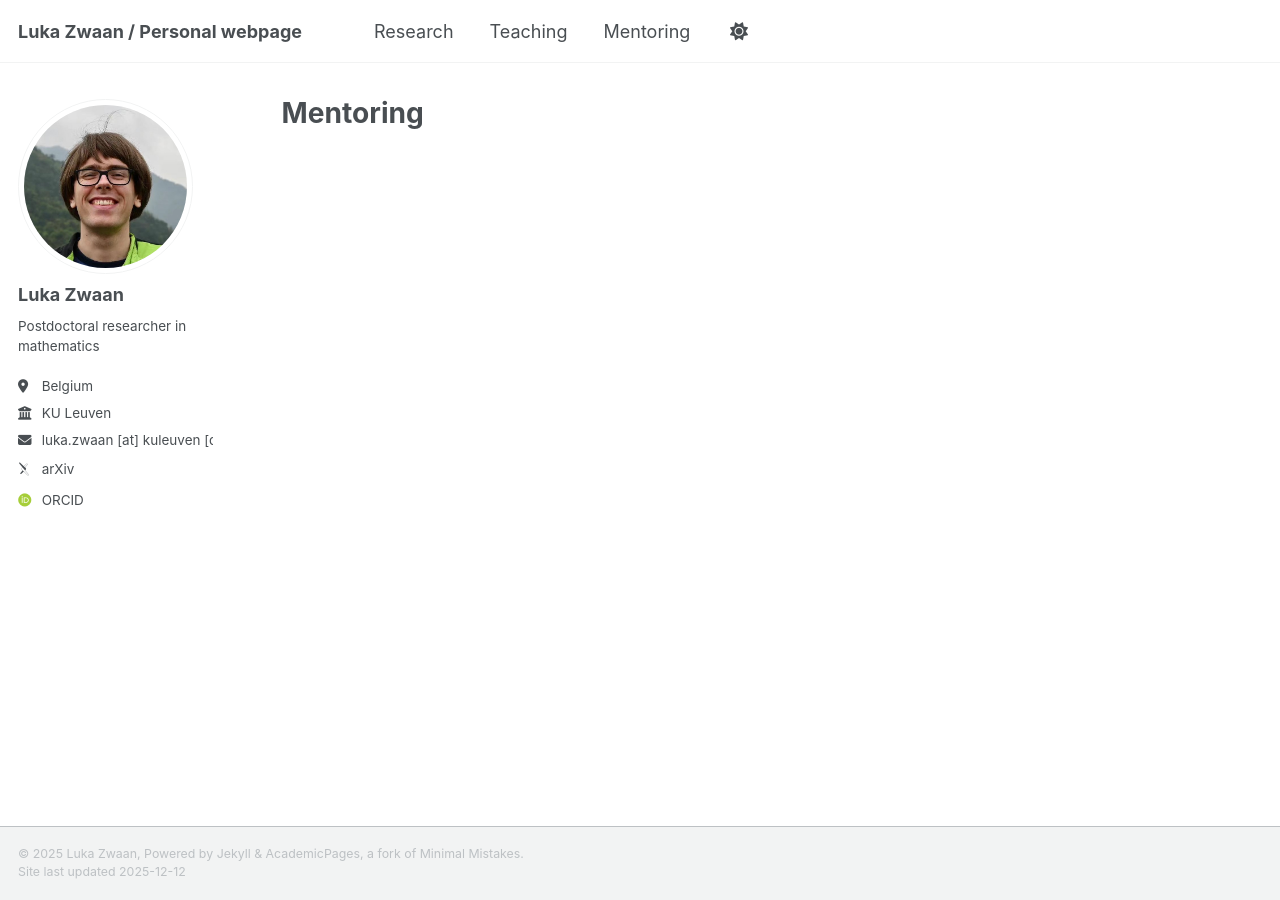
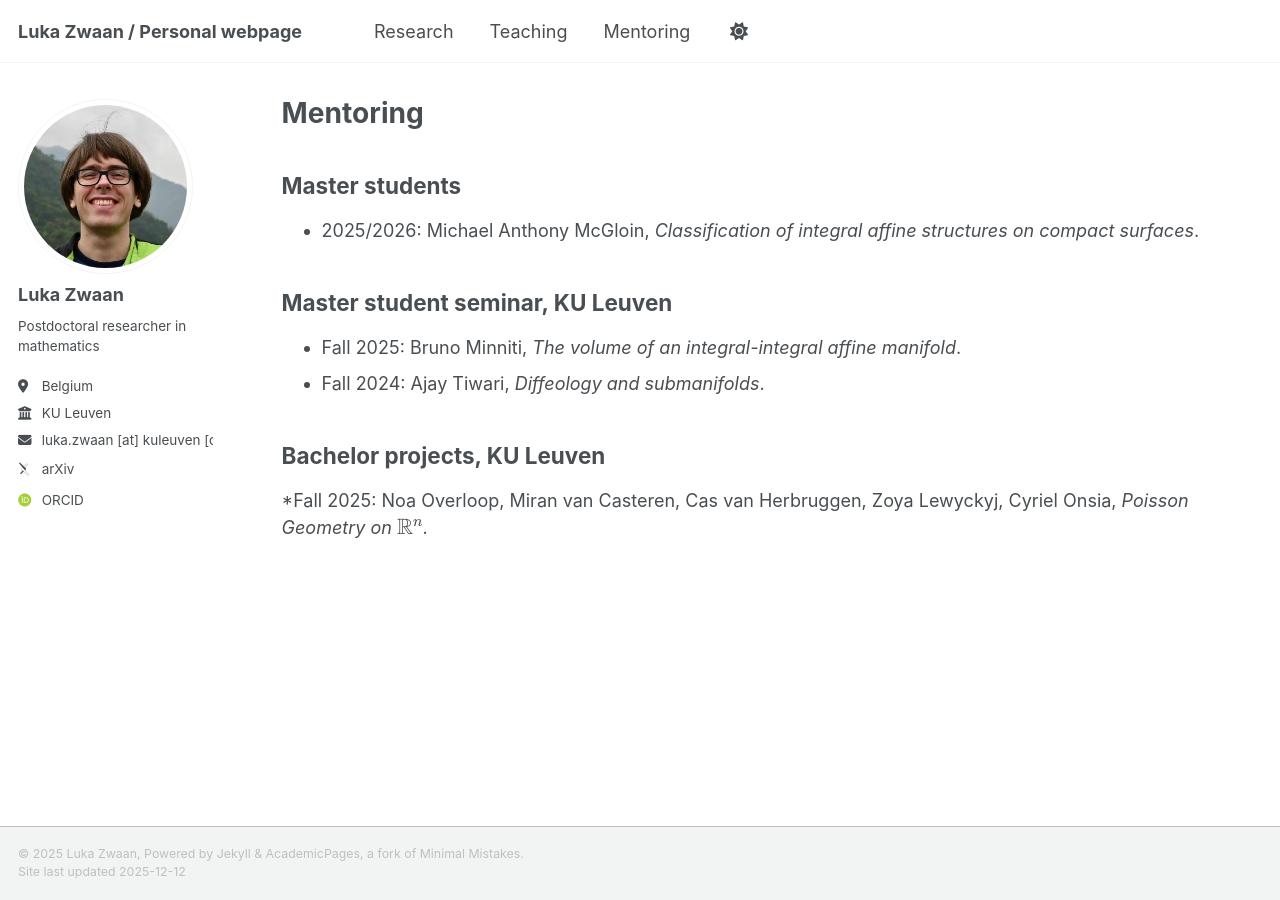
Before and after one commit to LukaZwaan/lukazwaan.github.io, a Jekyll site: the page built from _pages/mentoring.md, in a window 1280 px wide. Built offline with Jekyll 4.4.1, drawn with Linux system fonts in a browser that asks for light colours; some web fonts are replaced; a script bundle is joined from its source files by our own code; library files that are not in the unit come from our copies.

Commit message:
Update mentoring.md

```diff
--- a/_pages/mentoring.md
+++ b/_pages/mentoring.md
@@ -4,3 +4,19 @@ title: "Mentoring"
 permalink: /mentoring/
 author_profile: true
 ---
+
+Master students
+------
+
+* 2025/2026: Michael Anthony McGloin, _Classification of integral affine structures on compact surfaces_.
+
+Master student seminar, KU Leuven
+------
+
+* Fall 2025: Bruno Minniti, _The volume of an integral-integral affine manifold_.
+* Fall 2024: Ajay Tiwari, _Diffeology and submanifolds_.
+
+Bachelor projects, KU Leuven
+------
+
+*Fall 2025: Noa Overloop, Miran van Casteren, Cas van Herbruggen, Zoya Lewyckyj, Cyriel Onsia, _Poisson Geometry on $$\mathbb{R}^n$$_.
```
